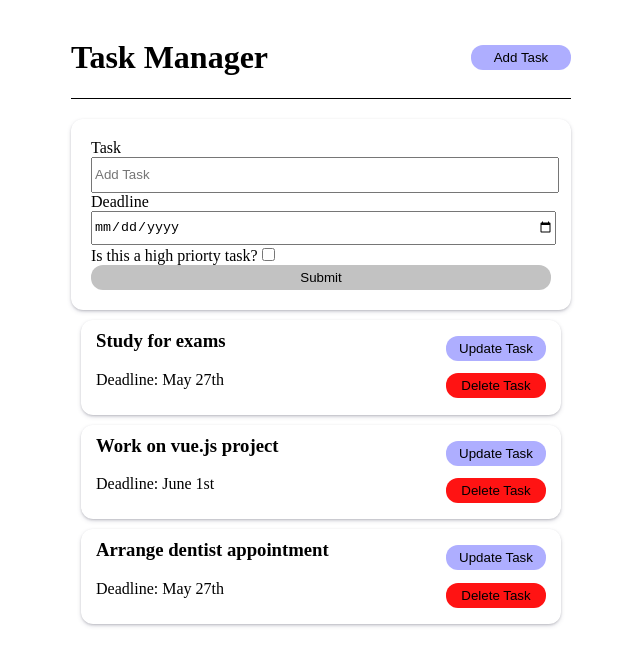
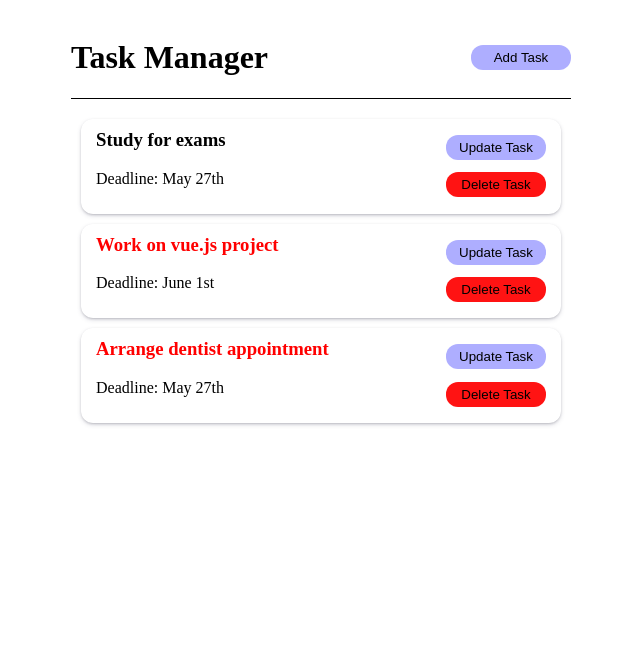
Before and after one commit to apdraganis/Vue-Task-Manager, a Vue app: page / in a window 1280 px wide. Shown: the top 666 px of the page, without its empty margins (319-959 px from the left). Built offline with nearby package versions, Linux system fonts and the light colour scheme.

Commit message:
add add-task toggle

```diff
--- a/src/App.vue
+++ b/src/App.vue
@@ -1,7 +1,9 @@
 <template>
   <div class="container">
-    <TaskHeader title="hello" />
-    <AddTask />
+    <TaskHeader @toggle-add-task="toggleAddTask" title="hello" :showAddTask="showAddTask" />
+    <div v-show="showAddTask">
+      <AddTask @add-task="addTask" />
+    </div>
     <TaskList @toggle-priority="togglePriority" @delete-task="deleteTask" v-bind:tasks="tasks" />
   </div>
 </template>
@@ -21,9 +23,16 @@ export default {
   data() {
     return {
       tasks: [],
+      showAddTask: false
     }
   },
   methods: {
+    toggleAddTask() {
+      this.showAddTask = !this.showAddTask
+    },
+    addTask(newTask) {
+      this.tasks = [...this.tasks, newTask]
+    },
     deleteTask(id) {
       if (confirm('Are you sure?')) {
         this.tasks = this.tasks.filter((task) => task.id !== id)
--- a/src/components/AddTask.vue
+++ b/src/components/AddTask.vue
@@ -1,16 +1,16 @@
 <template>
-  <form class="form-add">
+  <form @submit="onSubmit" class="form-add">
     <div class="form-control">
       <label>Task</label>
-      <input type="text" placeholder="Add Task" />
+      <input type="text" name="text" v-model="text" placeholder="Add Task" />
     </div>
     <div class="form-control">
       <label>Deadline</label>
-      <input type="date" />
+      <input type="date" name="deadline" v-model="deadline" />
     </div>
     <div>
       <label>Is this a high priorty task?</label>
-      <input type="checkbox">
+      <input type="checkbox" name="priority" v-model="priority">
     </div>
     <input type="submit" class="button-submit" />
   </form>
@@ -18,7 +18,37 @@
 
 <script>
 export default {
-  name: 'AddTask'
+  name: 'AddTask',
+  data() {
+    return {
+      text: '',
+      day: '',
+      reminder: false
+    }
+  },
+  methods: {
+    onSubmit(event) {
+      event.preventDefault()
+
+      if (!this.text) {
+        alert('Please add a task')
+        return
+      }
+
+      const newTask = {
+        id: Math.floor(Math.random() * 10000),
+        text: this.text,
+        deadline: this.deadline,
+        priority: this.priority
+      }
+
+      this.$emit('add-task', newTask)
+
+      this.text = '',
+        this.deadline = '',
+        this.priority = false
+    }
+  }
 }
 
 </script>
--- a/src/components/TaskButton.vue
+++ b/src/components/TaskButton.vue
@@ -1,5 +1,5 @@
 <template>
-  <button>{{ buttonText }}</button>
+  <button @click="onClick">{{ buttonText }}</button>
 </template>
 
 <script>
@@ -12,6 +12,11 @@ export default {
       type: String,
     },
   },
+  methods: {
+    onClick() {
+      this.$emit('btn-click')
+    }
+  }
 }
 </script>
 
--- a/src/components/TaskHeader.vue
+++ b/src/components/TaskHeader.vue
@@ -1,7 +1,8 @@
 <template>
   <header>
     <h1>Task Manager</h1>
-    <TaskButton buttonText="Add Task" class="button-default" />
+    <TaskButton @btn-click="$emit('toggle-add-task')" :buttonText="showAddTask ? 'Close' : 'Add Task'"
+      class="button-default" />
   </header>
 </template>
 
@@ -14,9 +15,8 @@ export default {
     TaskButton,
   },
   props: {
-    title: {
-      type: String,
-    },
+    title: String,
+    showAddTask: Boolean
   },
 }
 </script>
--- a/src/style/style.scss
+++ b/src/style/style.scss
@@ -33,7 +33,7 @@ $hover-submit-button-color: rgb(206, 206, 206);
 }
 
 .priority-task {
-  border-color: red;
+  color: red;
 }
 
 // Add Form
```
